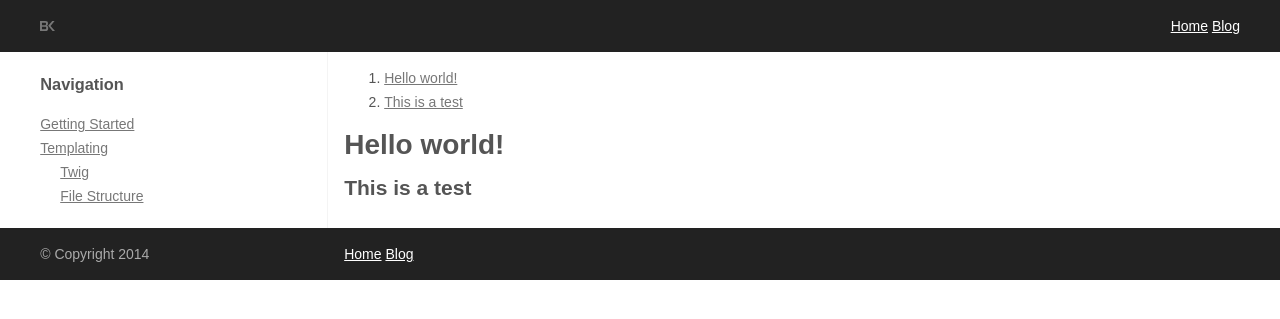
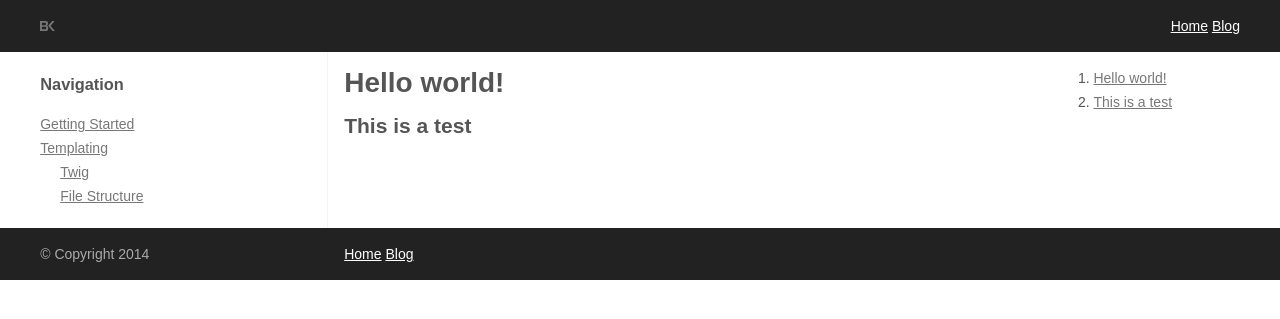
Before and after one commit to rusic/documentation, a Jekyll site: the page built from index.md, in a window 1280 px wide. Shown: the top 319 px of the page. Built offline with Jekyll 4.4.1, drawn with Linux system fonts in a browser that asks for light colours.

Commit message:
Structure changes

```diff
--- a/_layouts/default.html
+++ b/_layouts/default.html
@@ -14,11 +14,7 @@
 
 				</div>
 
-				<div class="span-9">
-
-					{{ content }}
-
-				</div>
+				{{ content }}
 
 			</div>
 
--- a/_layouts/page.html
+++ b/_layouts/page.html
@@ -2,12 +2,16 @@
 layout: default
 ---
 
-<main class="main  main--primary">
+<div class="span-7">
 
-	<div id="contents">
+	<main class="main  main--primary">
 
-	</div>
+		{{ content }}
 
-	{{ content }}
+	</main>
 
-</main>
+</div>
+
+<div id="contents" class="span-2">
+
+</div>
```
Also changed, not shown: _layouts/post.html (+6 -4 lines).
